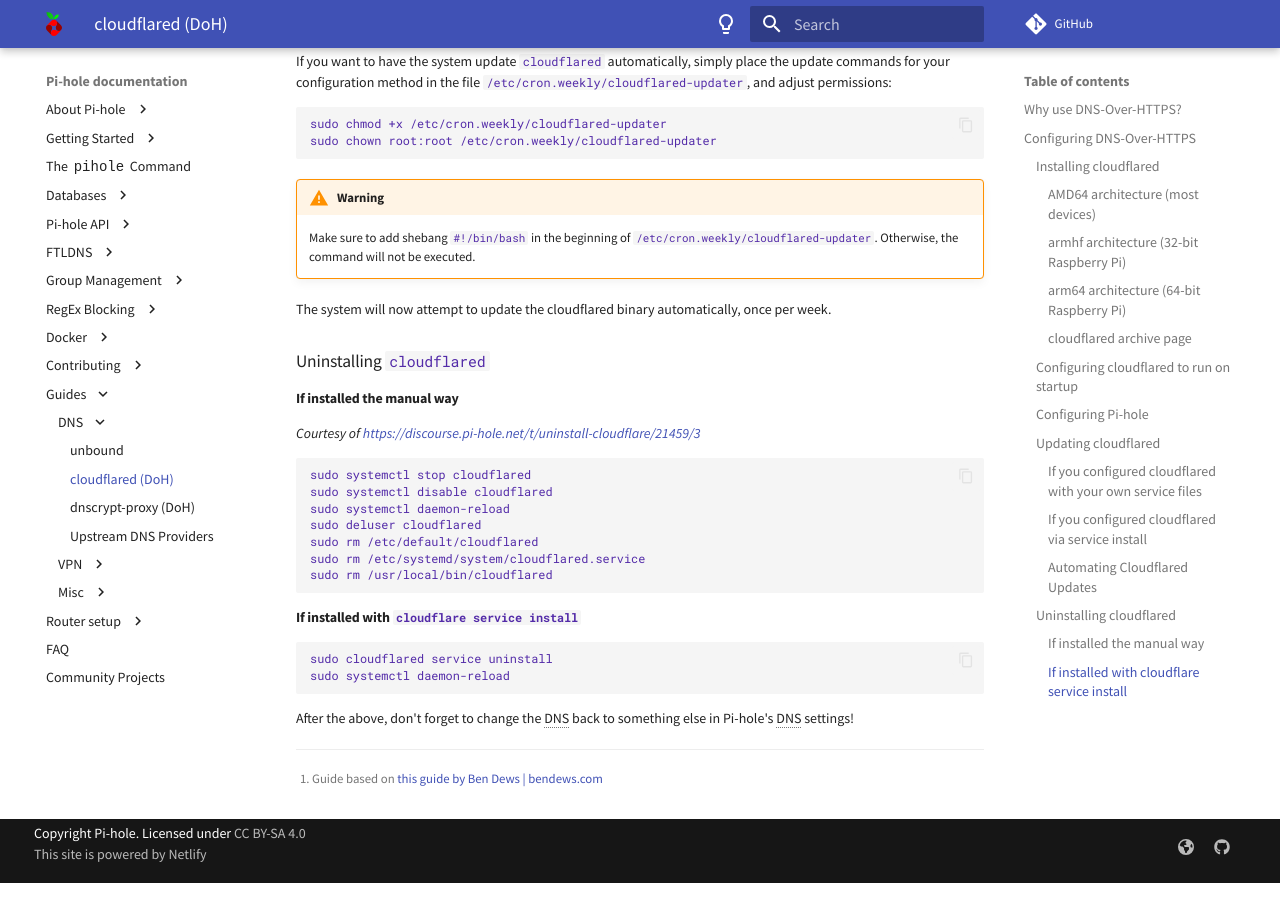
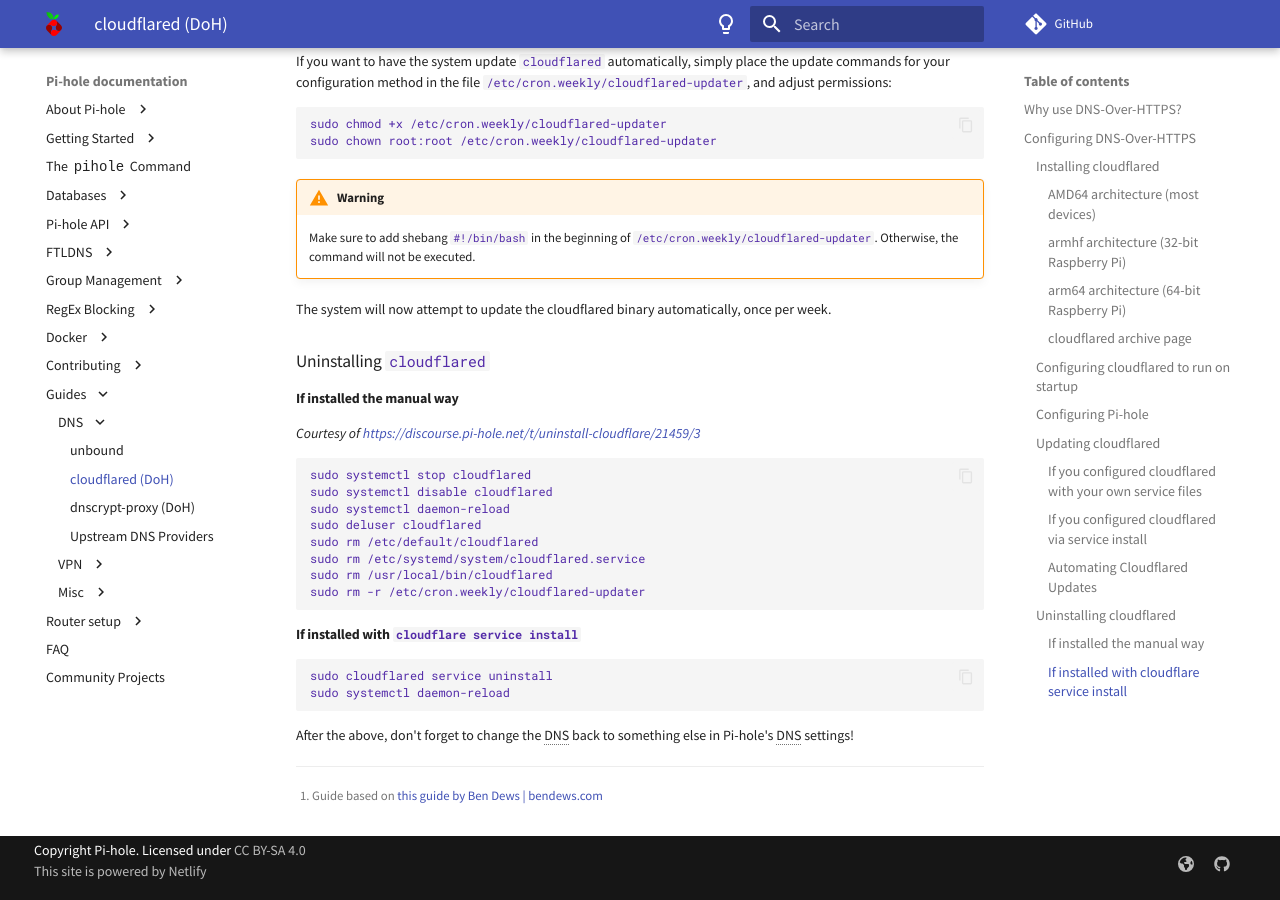
Before and after one commit to pi-hole/docs, an MkDocs documentation site: the page built from docs/guides/dns/cloudflared.md, in a window 1280 px wide and 900 px high, scrolled down 4641 px. Built offline with MkDocs 1.6.1 and Material for MkDocs 9.7.7, drawn with Linux system fonts in a browser that asks for light colours; comment, search, counter and statistics services are not loaded.

Commit message:
Remove clouflared updater cron
Signed-off-by: BCHTester <45158869+BCHTester@users.noreply.github.com>

````diff
--- a/docs/guides/dns/cloudflared.md
+++ b/docs/guides/dns/cloudflared.md
@@ -240,6 +240,7 @@
 sudo rm /etc/default/cloudflared
 sudo rm /etc/systemd/system/cloudflared.service
 sudo rm /usr/local/bin/cloudflared
+sudo rm -r /etc/cron.weekly/cloudflared-updater
 ```
 
 #### If installed with `cloudflare service install`
````
